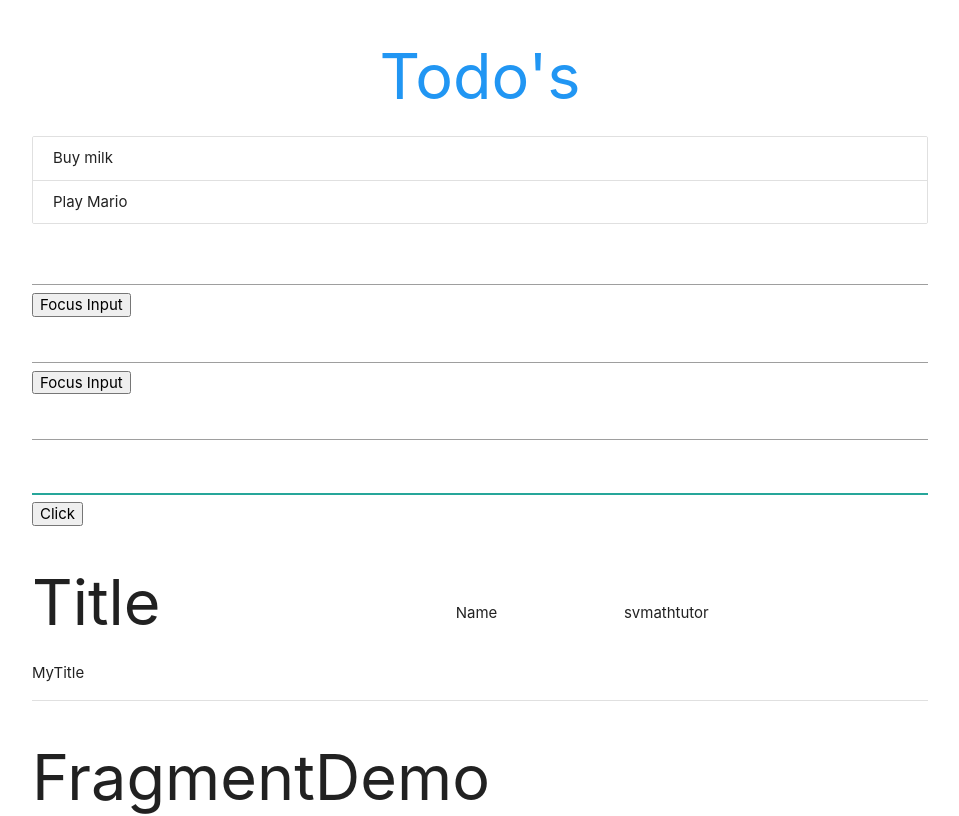
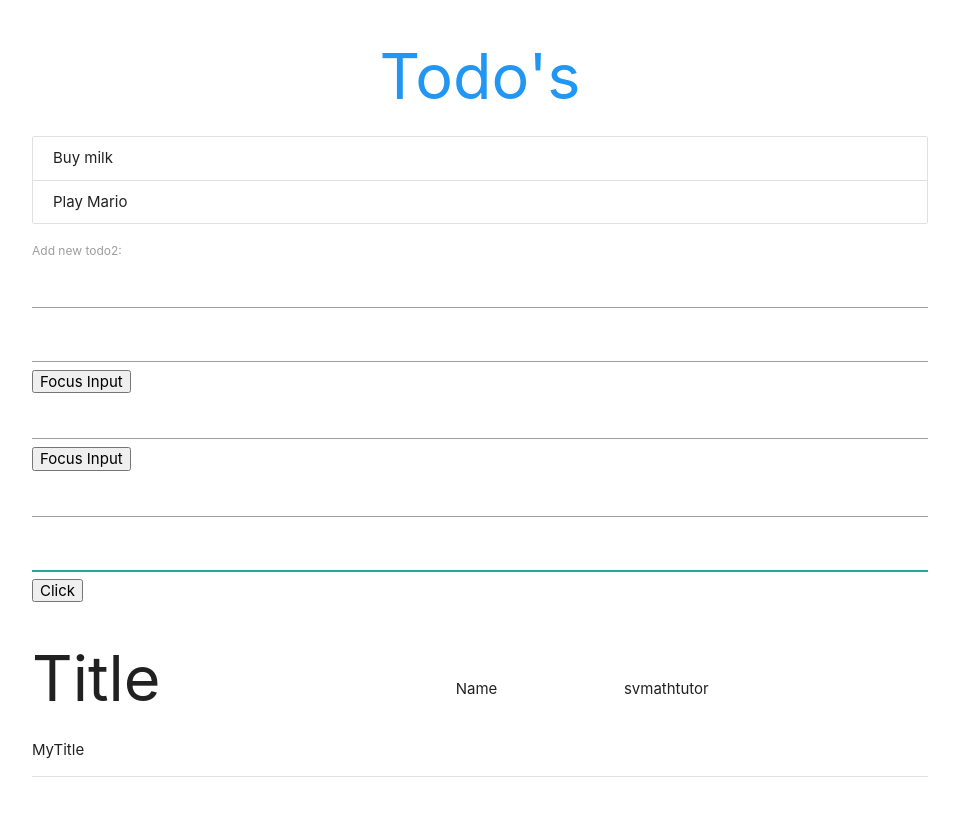
Before and after one commit to rob4abcba/ReactJS-Project, a React (Create React App) app: page / in a window 1280 px wide. Shown: the top 816 px of the page, without its empty margins (160-1119 px from the left). Built offline with nearby package versions, Linux system fonts and the light colour scheme.

Commit message:
AddTodo2 from input target value then Erase input.

```diff
--- /dev/null
+++ b/src/AddTodo2.js
@@ -0,0 +1,33 @@
+import React, { Component } from "react";
+
+class AddTodo2 extends Component {
+    state = {
+        content: ''
+    }
+    handleChange = (e) => {
+        this.setState({
+            content: e.target.value
+        })
+    }
+    handleSubmit = (e) => {
+        e.preventDefault();
+        console.log(this.state);
+        this.props.addTodo2(this.state);
+        this.setState({
+            content: ''
+        })
+    }
+
+  render() {
+    return (
+      <div>
+        <form onSubmit={this.handleSubmit}>
+          <label>Add new todo2:</label>
+          <input type="text" onChange={this.handleChange} value={this.state.content} />
+        </form>
+      </div>
+    );
+  }
+}
+
+export default AddTodo2;
--- a/src/App.js
+++ b/src/App.js
@@ -26,6 +26,7 @@ import FocusInput from './components/FocusInput'
 import FRParentInput from './components/FRParentInput'
 import PortalDemo from './components/PortalDemo';
 import Todos2 from './Todos2';
+import AddTodo2 from './AddTodo2'
 
 class App extends React.Component {
   // constructor(props) {
@@ -58,10 +59,17 @@ class App extends React.Component {
     ]
   }
   deleteTodo = (id) => {
-    // console.log(id);
+    console.log(id);
     const todos2 = this.state.todos2.filter(todo2 => {
       return todo2.id !== id
     })
+    this.setState({
+      todos2: todos2
+    })
+  }
+  addTodo2 = (todo2) => {
+    todo2.id = Math.random();
+    let todos2 = [...this.state.todos2, todo2];
     this.setState({
       todos2: todos2
     })
@@ -72,6 +80,7 @@ class App extends React.Component {
       <div className="todo-app container">
         <h1 className="center blue-text">Todo's</h1>
         <Todos2 todos2={this.state.todos2} deleteTodo={this.deleteTodo}/>
+        <AddTodo2 addTodo2={this.addTodo2} />
         <PortalDemo />
         <FRParentInput />
         <FocusInput />
```
